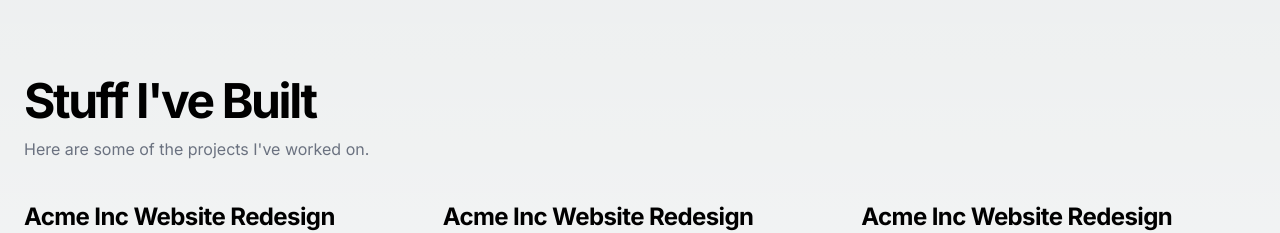
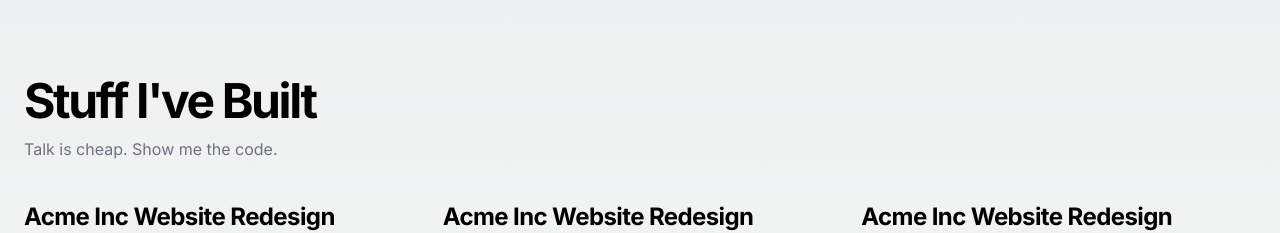
Before and after one commit to ferrohd/ferrohd, a Next.js app in the folder website/: page / in a window 1280 px wide. Shown: the part 1800-2033 px from the top of the page. Built offline with nearby package versions, Linux system fonts and the light colour scheme.

Commit message:
wip projects

```diff
--- a/website/app/_components/projects.tsx
+++ b/website/app/_components/projects.tsx
@@ -29,8 +29,8 @@ export default function Projects() {
         <section id="projects" className="w-full py-12 md:py-24 lg:py-32">
             <div className="container  mx-auto grid gap-6 px-4 md:gap-10 md:px-6">
                 <div className="space-y-3">
-                    <h2 className="text-3xl font-bold tracking-tighter sm:text-4xl xl:text-5xl/none">Stuff I've Built</h2>
-                    <p className="text-gray-500 dark:text-gray-400">Here are some of the projects I've worked on.</p>
+                    <h2 className="text-3xl font-bold tracking-tighter sm:text-4xl xl:text-5xl/none">Stuff I&apos;ve Built</h2>
+                    <p className="text-gray-500 dark:text-gray-400">Talk is cheap. Show me the code.</p>
                 </div>
                 <div className="grid grid-cols-1 md:grid-cols-2 lg:grid-cols-3 gap-x-6 gap-y-12">
                     {
```
